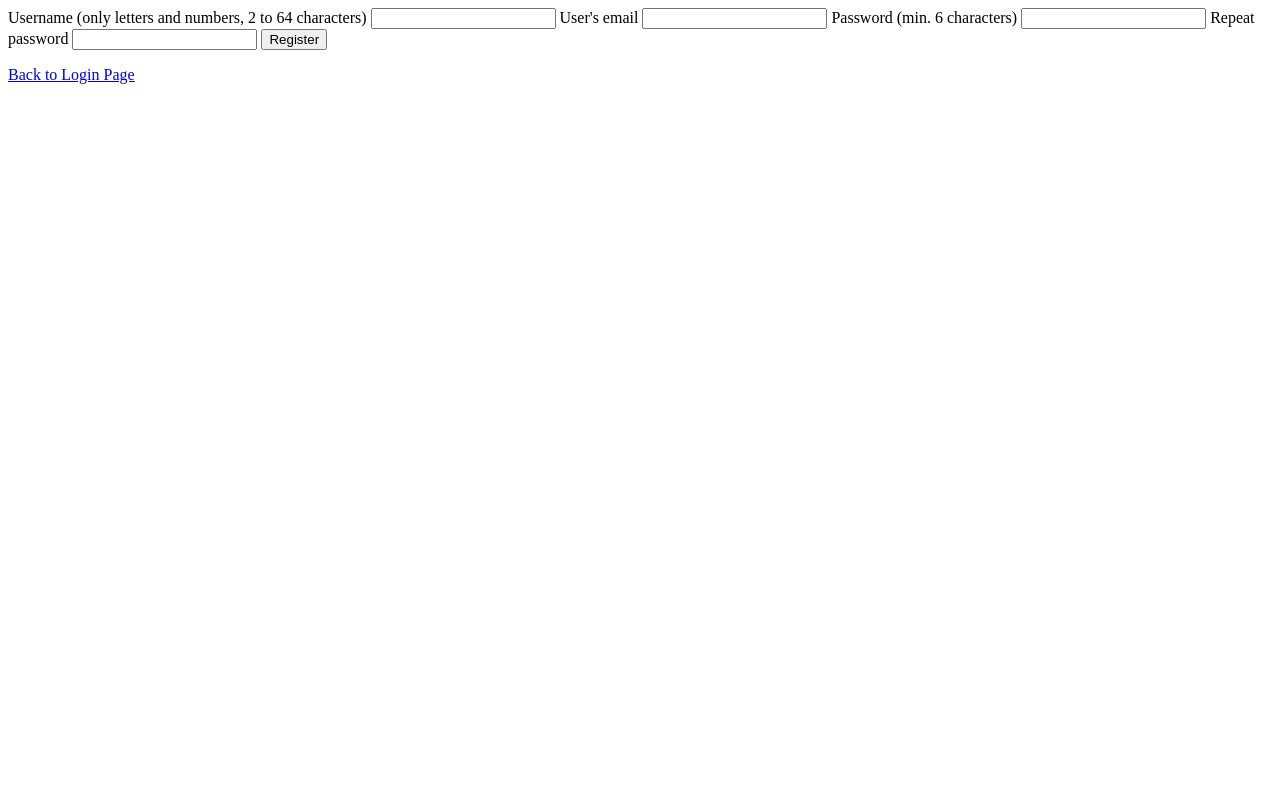
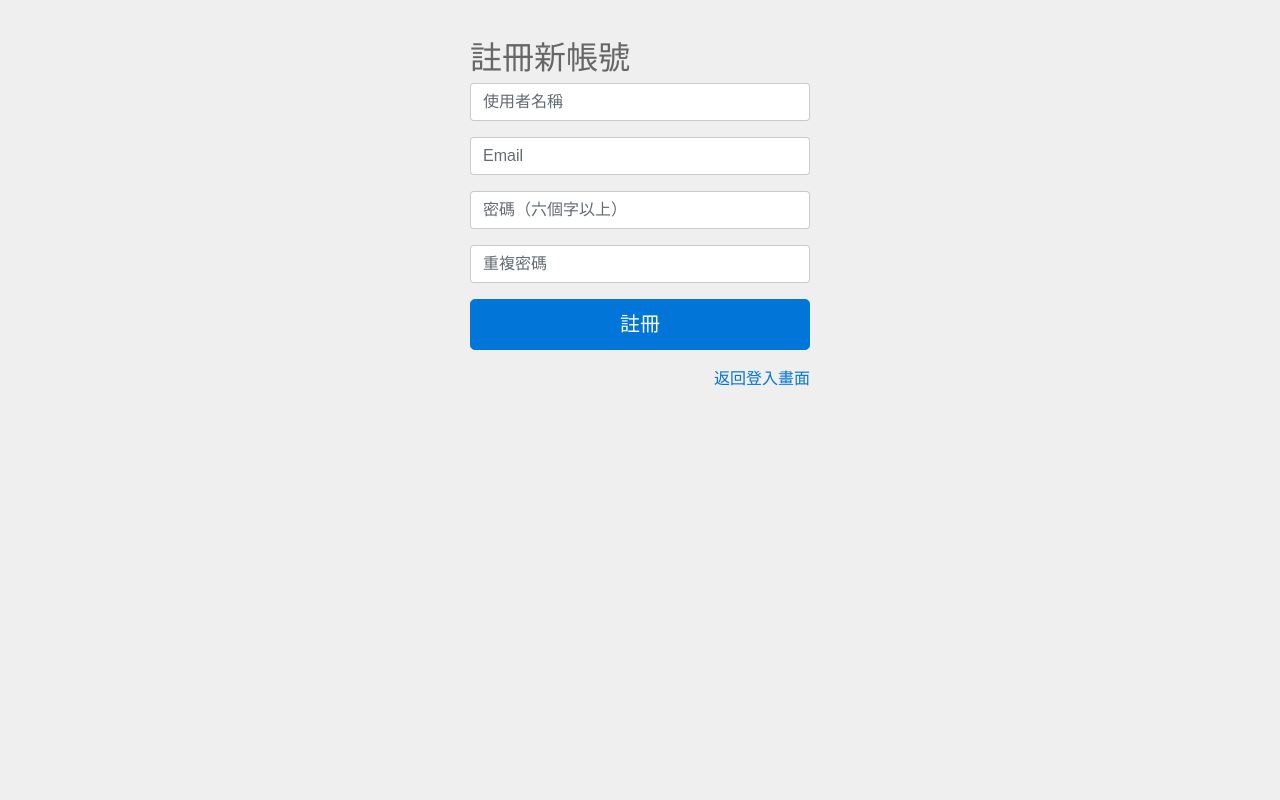
Before and after one commit to johnnykwwang/CL_HW2_Login, a PHP site: page /register.php in a window 1280 px wide. Run offline with PHP 8.4, Linux system fonts and the light colour scheme; some libraries are stand-ins or nearby versions.

Commit message:
Beatify login and register

```diff
--- a/classes/Registration.php
+++ b/classes/Registration.php
@@ -88,22 +88,22 @@ class Registration
                 $user_password_hash = password_hash($user_password, PASSWORD_DEFAULT);
 
                 // check if user or email address already exists
-                $sql = "SELECT * FROM users WHERE user_name = '" . $user_name . "' OR user_email = '" . $user_email . "';";
+                $sql = "SELECT * FROM radcheck WHERE username = '" . $user_name ."';";
                 $query_check_user_name = $this->db_connection->query($sql);
 
                 if ($query_check_user_name->num_rows == 1) {
                     $this->errors[] = "Sorry, that username / email address is already taken.";
                 } else {
                     // write new user's data into database
-                    $sql = "INSERT INTO users (user_name, user_password_hash, user_email)
-                            VALUES('" . $user_name . "', '" . $user_password_hash . "', '" . $user_email . "');";
+					$sql = "insert into radcheck (username,attribute,op,value) values ('".$user_name."','User-Password',':=','".$user_password_hash."');";
                     $query_new_user_insert = $this->db_connection->query($sql);
 
                     // if user has been added successfully
                     if ($query_new_user_insert) {
                         $this->messages[] = "Your account has been created successfully. You can now log in.";
                     } else {
-                        $this->errors[] = "Sorry, your registration failed. Please go back and try again.";
+
+                        $this->errors[] = "Sorry, your registration failed. Please go back and try again.".$this->db_connection->error;
                     }
                 }
             } else {
--- a/config/db.php
+++ b/config/db.php
@@ -12,6 +12,6 @@
  * DB_PASS: the password of the above user
  */
 define("DB_HOST", "127.0.0.1");
-define("DB_NAME", "login");
-define("DB_USER", "sean");
-define("DB_PASS", "54001david");
+define("DB_NAME", "radius");
+define("DB_USER", "root");
+define("DB_PASS", "54001");
--- /dev/null
+++ b/views/header.html
@@ -0,0 +1,5 @@
+<link rel="stylesheet" href="https://maxcdn.bootstrapcdn.com/bootstrap/4.0.0-alpha.6/css/bootstrap.min.css" integrity="sha384-rwoIResjU2yc3z8GV/NPeZWAv56rSmLldC3R/AZzGRnGxQQKnKkoFVhFQhNUwEyJ" crossorigin="anonymous">
+<script src="https://code.jquery.com/jquery-3.1.1.slim.min.js" integrity="sha384-A7FZj7v+d/sdmMqp/nOQwliLvUsJfDHW+k9Omg/a/EheAdgtzNs3hpfag6Ed950n" crossorigin="anonymous"></script>
+<script src="https://cdnjs.cloudflare.com/ajax/libs/tether/1.4.0/js/tether.min.js" integrity="sha384-DztdAPBWPRXSA/3eYEEUWrWCy7G5KFbe8fFjk5JAIxUYHKkDx6Qin1DkWx51bBrb" crossorigin="anonymous"></script>
+<script src="https://maxcdn.bootstrapcdn.com/bootstrap/4.0.0-alpha.6/js/bootstrap.min.js" integrity="sha384-vBWWzlZJ8ea9aCX4pEW3rVHjgjt7zpkNpZk+02D9phzyeVkE+jo0ieGizqPLForn" crossorigin="anonymous"></script>
+<link rel="stylesheet" href="views/styles.css">
--- a/views/logged_in.php
+++ b/views/logged_in.php
@@ -1,4 +1,7 @@
 <!-- if you need user information, just put them into the $_SESSION variable and output them here -->
+
+<?php include("header.html"); ?>
+
 Hey, <?php echo $_SESSION['user_name']; ?>. You are logged in.
 Try to close this browser tab and open it again. Still logged in! ;)
 
--- a/views/register.php
+++ b/views/register.php
@@ -13,26 +13,31 @@ if (isset($registration)) {
     }
 }
 ?>
-
+<?php include("header.html"); ?>
 <!-- register form -->
-<form method="post" action="register.php" name="registerform">
-
-    <!-- the user name input field uses a HTML5 pattern check -->
-    <label for="login_input_username">Username (only letters and numbers, 2 to 64 characters)</label>
-    <input id="login_input_username" class="login_input" type="text" pattern="[a-zA-Z0-9]{2,64}" name="user_name" required />
-
-    <!-- the email input field uses a HTML5 email type check -->
-    <label for="login_input_email">User's email</label>
-    <input id="login_input_email" class="login_input" type="email" name="user_email" required />
-
-    <label for="login_input_password_new">Password (min. 6 characters)</label>
-    <input id="login_input_password_new" class="login_input" type="password" name="user_password_new" pattern=".{6,}" required autocomplete="off" />
-
-    <label for="login_input_password_repeat">Repeat password</label>
-    <input id="login_input_password_repeat" class="login_input" type="password" name="user_password_repeat" pattern=".{6,}" required autocomplete="off" />
-    <input type="submit"  name="register" value="Register" />
-
-</form>
+  <div class='container container_cnl'>
+    <form method="post" action="register.php" name="registerform" class="col col-md-4 offset-md-4">
+      <h2> 註冊新帳號 </h2>
+      <!-- the user name input field uses a HTML5 pattern check -->
+      <div class="form-group">
+        <input id="login_input_username" class="form-control" placeholder="使用者名稱" type="text" pattern="[a-zA-Z0-9]{2,64}" name="user_name" required />
+      </div>
+      <div class="form-group">
+        <input id="login_input_email" class="form-control" placeholder="Email" type="email" name="user_email" required />
+      </div>
+      <div class="form-group">
+        <input id="login_input_password_new" class="form-control" placeholder="密碼（六個字以上）" type="password" name="user_password_new" pattern=".{6,}" required autocomplete="off" />
+      </div>
+      <div class="form-group">
+        <input id="login_input_password_repeat" class="form-control" placeholder="重複密碼" type="password" name="user_password_repeat" pattern=".{6,}" required autocomplete="off" />
+      </div>
+      <div class="form-group">
+        <input type="submit" class="btn btn-lg btn-primary btn-block" name="register" value="註冊" />
+      </div>
+      <div class="float-md-right">
+        <a href="../index.php">返回登入畫面</a>
+      </div>
+    </form>
+  </div>
 
 <!-- backlink -->
-<a href="index.php">Back to Login Page</a>
--- /dev/null
+++ b/views/styles.css
@@ -0,0 +1,11 @@
+body{
+  background-color: #efefef;
+}
+
+h2{
+  color: #666;
+}
+
+.container_cnl{
+  padding-top: 40px;
+}
```
Also changed, not shown: classes/Login.php (+5 -5 lines), views/not_logged_in.php (+18 -14 lines), 1 other file.
